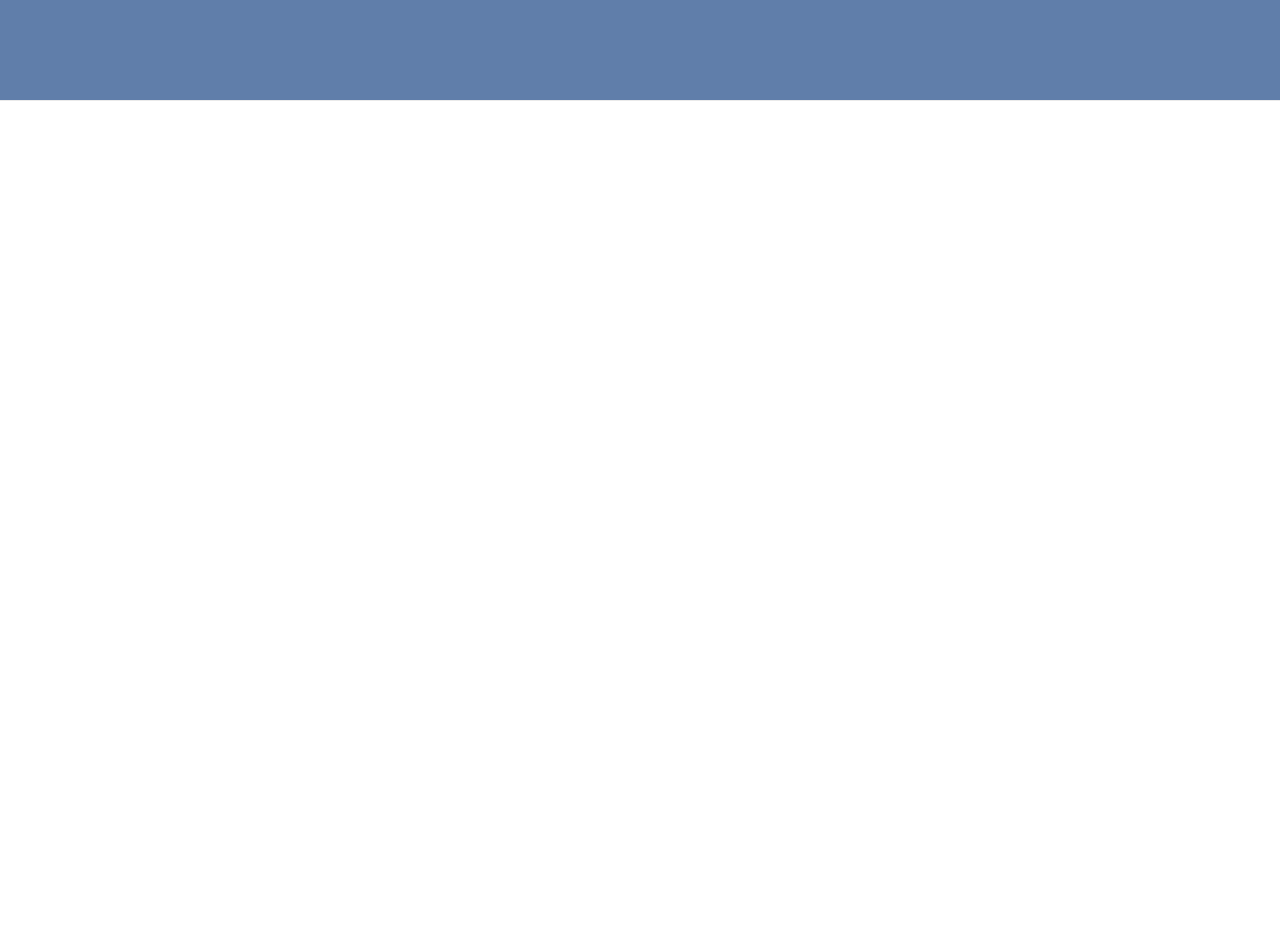
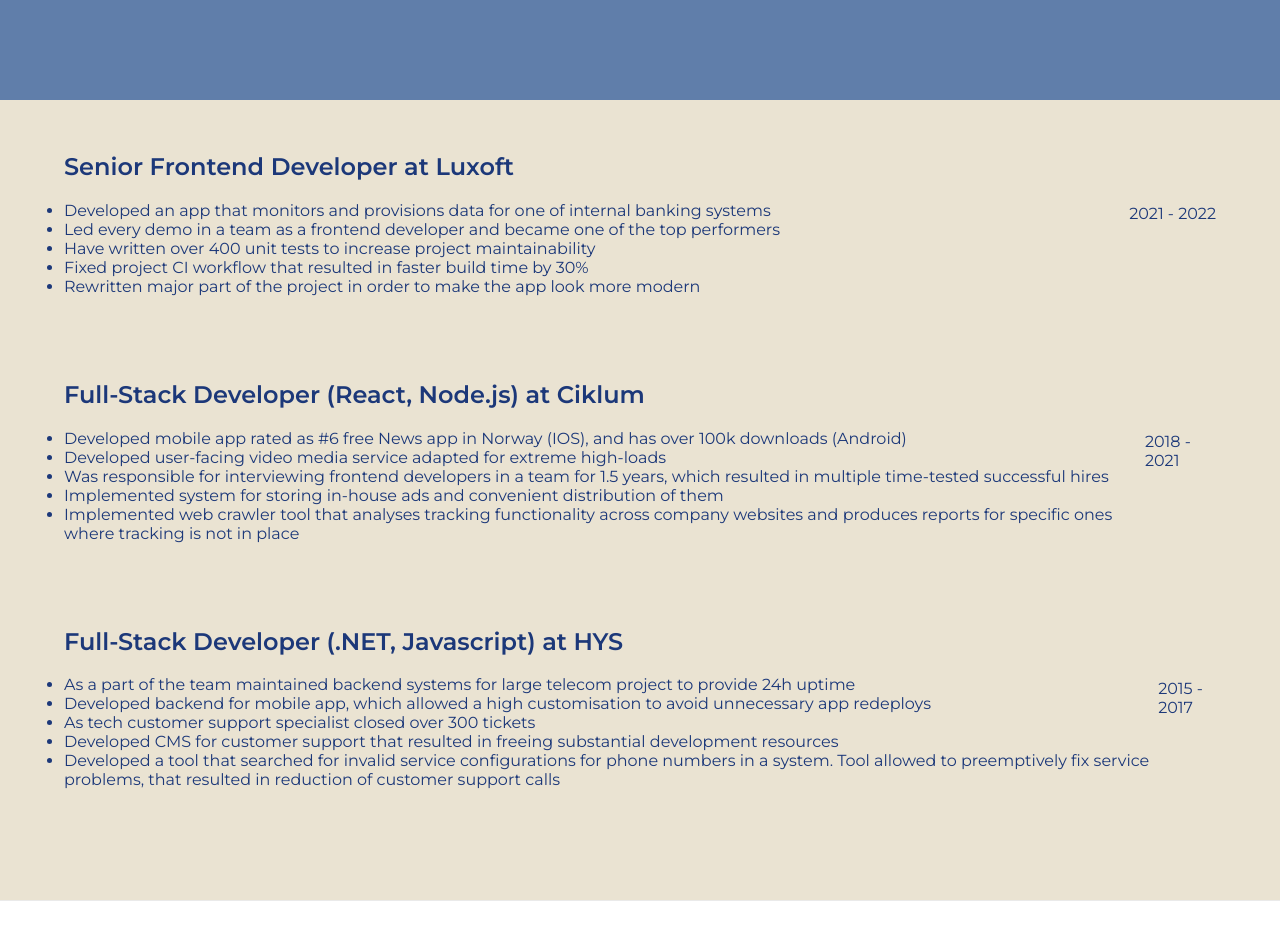
Before and after one commit to BazanAlexandro/bazan-tech-web, a Next.js app: page / in a window 1280 px wide. Shown: the part 2300-3239 px from the top of the page. Before the commit the page ends 2465 px from the top, so only its background shows below. Built offline with nearby package versions, Linux system fonts and the light colour scheme.

Commit message:
draft for CV page

```diff
--- /dev/null
+++ b/components/home/sections/CV/components/Experience.tsx
@@ -0,0 +1,60 @@
+import styled from 'styled-components'
+import { ExperienceType } from "../../../../../types/Experience"
+
+const Root = styled.div`
+	display: flex;
+	justify-content: space-between;
+	padding: 1em;
+	align-items: center;
+`
+
+const Details = styled.div`
+	display: flex;
+	flex-direction: column;
+`
+
+const Duration = styled.div`
+`
+
+const Title = styled.h2`
+
+`
+
+const BulletList = styled.ul`
+	padding: 0;
+	margin: 0;
+`
+
+const Bullet = styled.li``
+
+type Props = {
+	item: ExperienceType
+}
+
+const Experience = ({
+	item
+}: Props) => {
+	return (
+		<Root>
+			<Details>
+				<Title>
+					{item.title} at {item.company}
+				</Title>
+
+				<BulletList>
+					{item.bullets.map((b, ind) => (
+						<Bullet key={ind}>
+							{b}
+						</Bullet>
+					))}
+				</BulletList>
+			</Details>
+
+			<Duration>
+				{item.duration[0]} - {item.duration[1]}
+			</Duration>
+		</Root>
+	)
+}
+
+export default Experience
--- a/components/home/sections/CV/index.tsx
+++ b/components/home/sections/CV/index.tsx
@@ -0,0 +1,58 @@
+import { ExperienceType } from '../../../../types/Experience'
+import Experience from './components/Experience'
+import * as Styles from './styles'
+
+const exps: ExperienceType[] = [{
+	title: 'Senior Frontend Developer',
+	company: 'Luxoft',
+	companyImage: 'sadf',
+	companyLink: 'https://www.luxoft.com',
+	duration: ['2021', '2022'],
+	bullets: [
+		'Developed an app that monitors and provisions data for one of internal banking systems',
+		'Led every demo in a team as a frontend developer and became one of the top performers',
+		'Have written over 400 unit tests to increase project maintainability',
+		'Fixed project CI workflow that resulted in faster build time by 30%',
+		'Rewritten major part of the project in order to make the app look more modern'
+	]
+}, {
+	title: 'Full-Stack Developer (React, Node.js)',
+	company: 'Ciklum',
+	companyImage: 'asdf',
+	companyLink: 'http://www.ciklum.com',
+	duration: ['2018', '2021'],
+	bullets: [
+		'Developed mobile app rated as #6 free News app in Norway (IOS), and has over 100k downloads (Android)',
+		'Developed user-facing video media service adapted for extreme high-loads',
+		'Was responsible for interviewing frontend developers in a team for 1.5 years, which resulted in multiple time-tested successful hires',
+		'Implemented system for storing in-house ads and convenient distribution of them',
+		'Implemented web crawler tool that analyses tracking functionality across company websites and produces reports for specific ones where tracking is not in place'
+	]
+}, {
+	title: 'Full-Stack Developer (.NET, Javascript)',
+	company: 'HYS',
+	companyImage: 'asdfsfa',
+	companyLink: 'http://www.hys-enterprise.com/',
+	duration: ['2015', '2017'],
+	bullets: [
+		'As a part of the team maintained backend systems for large telecom project to provide 24h uptime',
+		'Developed backend for mobile app, which allowed a high customisation to avoid unnecessary app redeploys',
+		'As tech customer support specialist closed over 300 tickets',
+		'Developed CMS for customer support that resulted in freeing substantial development resources',
+		'Developed a tool that searched for invalid service configurations for phone numbers in a system. Tool allowed to preemptively fix service problems, that resulted in reduction of customer support calls'
+	]
+}]
+
+const CVSection = () => {
+	const components = exps.map((exp, ind) => (
+		<Experience item={exp} key={ind} />
+	))
+
+	return (
+		<Styles.Root>
+			{components}
+		</Styles.Root>
+	)
+}
+
+export default CVSection
--- /dev/null
+++ b/components/home/sections/CV/styles.tsx
@@ -0,0 +1,13 @@
+import styled from 'styled-components'
+import { COLORS } from '../../../../constants/colors'
+
+export const Root = styled.div`
+	width: 100%;
+	min-height: 100vh;
+	background: ${COLORS.light};
+	color: ${COLORS.primary};
+	display: flex;
+	flex-direction: column;
+	padding: 1em 3em;
+	gap: 2em;
+`
--- a/pages/api/hello.ts
+++ /dev/null
@@ -1,13 +0,0 @@
-// Next.js API route support: https://nextjs.org/docs/api-routes/introduction
-import type { NextApiRequest, NextApiResponse } from 'next'
-
-type Data = {
-  name: string
-}
-
-export default function handler(
-  req: NextApiRequest,
-  res: NextApiResponse<Data>
-) {
-  res.status(200).json({ name: 'John Doe' })
-}
--- a/pages/index.tsx
+++ b/pages/index.tsx
@@ -1,6 +1,7 @@
 import type { NextPage } from 'next'
 import Head from 'next/head'
 import Header from '../components/Header'
+import CVSection from '../components/home/sections/CV'
 import Perks from '../components/home/sections/Perks'
 import TestimonialsSection from '../components/home/sections/Testimonials'
 import Welcome from '../components/home/sections/Welcome'
@@ -23,6 +24,7 @@
         <Welcome />
         <Perks />
         <TestimonialsSection />
+        <CVSection />
       </main>
 
       <footer className={styles.footer}>
--- /dev/null
+++ b/types/Experience.ts
@@ -0,0 +1,8 @@
+export type ExperienceType = {
+	title: string
+	company: string
+	companyImage: string
+	companyLink: string
+	duration: [string, string]
+	bullets: string[]
+}
```
Also changed, not shown: types/Testimonial.ts (renamed from types/Testimonial.tsx).
